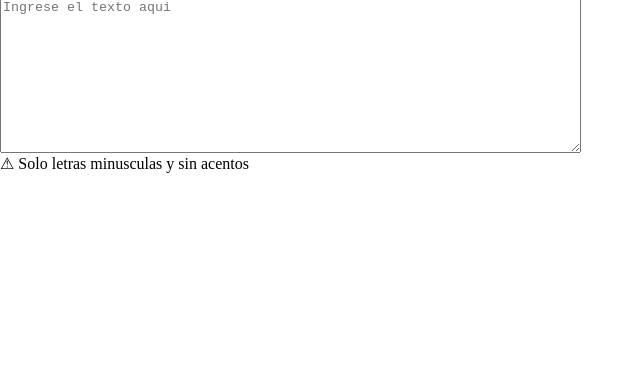
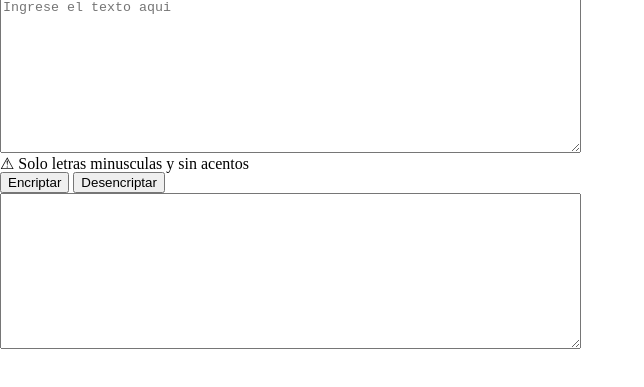
Before and after one commit to Xdsdiaz180X/Proyecto-encriptador, a plain HTML site: page index.html in a window 1280 px wide. Shown: the part 19-406 px from the top of the page, without its empty margins (0-644 px from the left). Drawn offline with Linux system fonts and the light colour scheme.

Commit message:
crear botones y caja texto encriptado

```diff
--- a/index.html
+++ b/index.html
@@ -13,9 +13,9 @@
       <h1><img src="./images/2572665.png" alt="logo" /></h1>
     </header>
     <main id="mainFormulario">
+      <section class="formulario">
         <form class="formularioTexto"></form>
         <textarea
-      name=""
           id="textoEncriptar"
           cols="70"
           rows="10"
@@ -24,6 +24,18 @@
           required
         ></textarea>
         <p>⚠ Solo letras minusculas y sin acentos</p>
+        <div id="espacioBotones">
+          <button>Encriptar</button>
+          <button>Desencriptar</button>
+        </div>
+      </section>
+      <section class="cajaTextoEncriptado">
+        <textarea
+        id="textoEncriptado"
+        cols="70"
+        rows="10"
+        ></textarea>
+      </section>
     </main>
   </body>
 </html>
```
Lines whose indentation alone changed are shown as unchanged.
